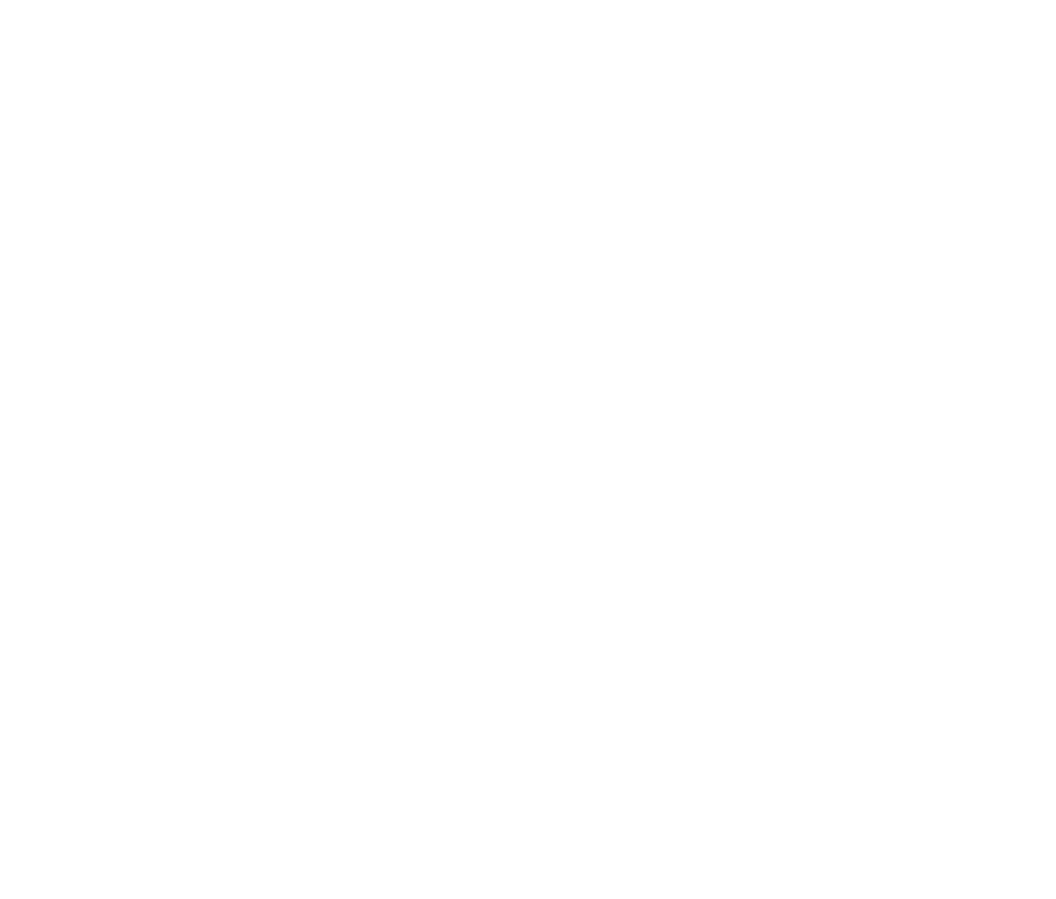
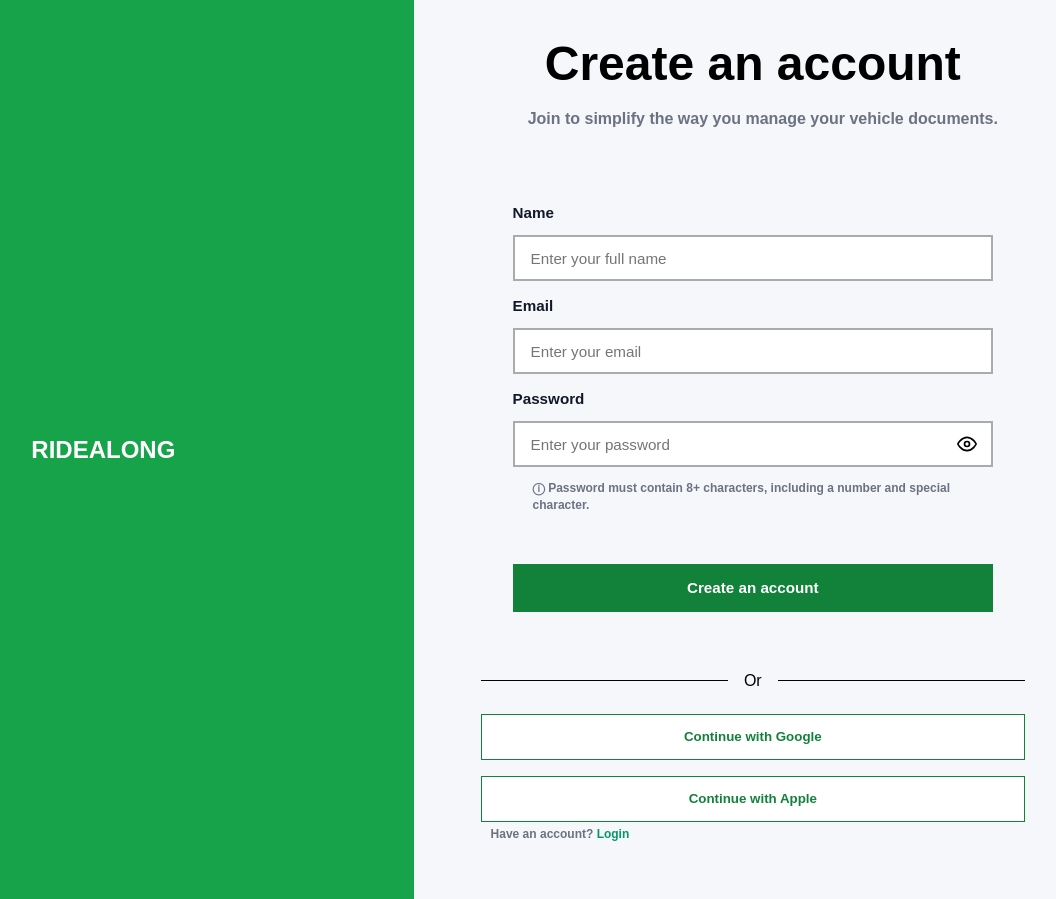
Before and after one commit to ebiseni/RideAlong, a React (Vite) app in the folder frontend/: page /register in a window 1280 px wide. Before the commit this address had no page. Shown: the whole page, without its empty margins (207-1263 px from the left). Before the commit the page ends 800 px from the top, so only its background shows below. Built offline with nearby package versions, Linux system fonts and the light colour scheme; no server answers.

Commit message:
changes in login and register

```diff
--- a/frontend/src/app/routes.tsx
+++ b/frontend/src/app/routes.tsx
@@ -1,10 +1,13 @@
-import { Routes, Route } from "react-router-dom";
+import { Routes, Route, Navigate } from "react-router-dom";
 import LoginPage from "../pages/auth/LoginPage";
+import RegisterPage from "../pages/auth/RegisterPage";
 
 export default function AppRoutes() {
   return (
     <Routes>
+      <Route path="/" element={<Navigate to="/login" replace />} />
       <Route path="/login" element={<LoginPage />} />
+      <Route path="/register" element={<RegisterPage />} />
     </Routes>
   );
 }
--- a/frontend/src/index.css
+++ b/frontend/src/index.css
@@ -2,6 +2,7 @@
   margin: 0;
   padding: 0;
   box-sizing: border-box;
+  font-family: sans-serif;
 }
 
 html,
--- a/frontend/src/pages/auth/LoginPage.tsx
+++ b/frontend/src/pages/auth/LoginPage.tsx
@@ -1,7 +1,8 @@
 import { useState } from "react";
 import { useNavigate } from "react-router-dom";
 import "../../styles/pages/auth/LoginPage.css";
-import eyeIcon from "../../assets/eyeIcon.png";
+import eyeIcon from "../../assets/eyeIcon.svg";
+import eyeOffIcon from "../../assets/eyeOffIcon.svg";
 
 
 export default function LoginPage() {
@@ -47,27 +48,34 @@
                     placeholder="Enter your email"
                     value={formData.email}
                     onChange={handleChanges}
+                    autoComplete="email"
+                    required
                     />
 
                     <label htmlFor="">Password</label>
-                    <div className="login-password">
+                    <div className="input-wrapper">
                          <input
                     className="form-input"
-                    type="text"
+                    type={showPassword ? "text" : "password"}
                     name="password"
                     placeholder="Enter your password"
                     value={formData.password}
                     onChange={handleChanges}
+                    autoComplete="new-password"
+                    required
                     />
-                    <div
-                 className="eye-btn" onClick={() => setShowPassword(!showPassword)}>
+                    <button
+                    type="button"
+                    className="eye-button"
+                    onClick={() => setShowPassword(!showPassword)}
+                    aria-label={showPassword ? "Hide password" : "Show password"}
+                    >
                     {showPassword ? (
-                        <img src={eyeIcon} alt="" />
+                        <img src={eyeOffIcon} alt="Hide password" style={{ width: '20px', height: '20px' }} />
                     ):(
-                        <img src={eyeIcon} alt="" />
-
+                        <img src={eyeIcon} alt="Show password" style={{ width: '20px', height: '20px' }} />
                     )}
-                 </div>
+                 </button>
 
                     </div>
 
--- a/frontend/src/pages/auth/RegisterPage.tsx
+++ b/frontend/src/pages/auth/RegisterPage.tsx
@@ -1,5 +1,7 @@
 import {useState} from 'react'
 import '../../styles/pages/auth/RegisterPage.css'
+import eyeIcon from '../../assets/eyeIcon.svg'
+import eyeOffIcon from '../../assets/eyeOffIcon.svg'
 
 const API_URL = import.meta.env.VITE_API_URL || ''
 
@@ -63,8 +65,10 @@
 
       {/* RIGHT: Form */}
       <div className="form-container">
-          <h2 className="form-text1">Create an account</h2>
-          <p className="form-text2">
+          <h2 className="form-text1" style={{ fontSize: '3rem' }}>
+            Create an account
+          </h2>
+          <p className="form-text2" style={{ fontSize: '1rem', marginTop: '20px' }}>
             Join to simplify the way you manage your vehicle documents.
           </p>
 
@@ -118,7 +122,7 @@
                   className="eye-button"
                   aria-label={showPass ? "Hide password" : "Show password"}
                 >
-                  {showPass ? "👁" : "👁"}
+                  {showPass ? <img src={eyeOffIcon} alt="Hide password" style={{ width: '20px', height: '20px' }} /> : <img src={eyeIcon} alt="Show password" style={{ width: '20px', height: '20px' }} />}
                 </button>
               </div>
               <p className="field-help">
@@ -133,7 +137,7 @@
 
           <div className="divider-row">
             <div className="divider-line"></div>
-            <span className="divider-text">or</span>
+            <span className="divider-text">Or</span>
             <div className="divider-line"></div>
           </div>
 
--- a/frontend/src/styles/pages/auth/LoginPage.css
+++ b/frontend/src/styles/pages/auth/LoginPage.css
@@ -31,13 +31,13 @@
   justify-content: center;
   background-color: white;
 }
-
+/*
 .form-container {
   width: 100%;
-  max-width: 400px;
+  max-width: 500px;
   padding: 40px 24px;
   justify-content: center;
-}
+} */
 
 .form-container h2{
   font-weight: 700;
@@ -73,7 +73,30 @@
   box-sizing: border-box;
 }
 
+.input-wrapper {
+  position: relative;
+  width: 100%;
+}
 
+.eye-button {
+  position: absolute;
+  right: 1rem;
+  top: 50%;
+  transform: translateY(-50%);
+  background: transparent;
+  border: none;
+  cursor: pointer;
+  font-size: 1.1rem;
+  color: #6b7280;
+  padding: 0;
+  display: flex;
+  align-items: center;
+  justify-content: center;
+}
+
+.eye-button:hover {
+  color: #111827;
+}
 
 .form-input:focus {
   outline: none;
--- a/frontend/src/styles/pages/auth/RegisterPage.css
+++ b/frontend/src/styles/pages/auth/RegisterPage.css
@@ -4,11 +4,11 @@
     width: 100%;
     min-height: 100svh;
     background: #f5f7fb;
+    gap:19px;
 }
 
 .form-container {
     min-height: 100svh;
-    width: 50%;
     padding: 40px 48px;
     box-sizing: border-box;
     display: flex;
@@ -20,7 +20,7 @@
 
 .form-container > * {
     width: 100%;
-    max-width: 470px;
+    min-width: 500px;
 }
 
 .form-card {
@@ -59,8 +59,7 @@
 .field-row input {
     width: 100%;
     min-height: 46px;
-    border: 1px solid #d1d5db;
-    border-radius: 12px;
+    border: 2px solid #a9abad;
     padding: 0 1rem;
     font-size: 0.95rem;
     color: #111827;
@@ -102,8 +101,7 @@
     width: 100%;
     min-height: 48px;
     border: none;
-    border-radius: 12px;
-    background: #059669;
+    background: #12823B;
     color: white;
     font-weight: 700;
     font-size: 0.95rem;
@@ -130,14 +128,13 @@
 .divider-line {
     flex: 1;
     height: 1px;
-    background: #d1d5db;
+    background: #030303;
 }
 
 .divider-text {
-    color: #6b7280;
-    font-size: 0.85rem;
-    text-transform: uppercase;
-    letter-spacing: 0.12em;
+    color: black;
+    font-size: 1rem;
+    /* letter-spacing: 0.12em; */
 }
 
 .social-buttons {
@@ -148,10 +145,9 @@
 .secondary-button {
     width: 100%;
     min-height: 46px;
-    border: 1px solid #d1d5db;
-    border-radius: 12px;
+    border: 1px solid #12823B;
     background: white;
-    color: #111827;
+    color: #12823B;
     font-weight: 600;
     cursor: pointer;
 }
@@ -161,8 +157,8 @@
 }
 
 .login-text {
-    color: #6b7280;
-    text-align: center;
+    color: #080808;
+    text-align:left;
     margin-top: 1.5rem;
 }
 
@@ -198,9 +194,8 @@
 }
 
 .form-text1 {
-    font-weight: 700;
+    font-weight: 900;
     font-style: bold;
-    font-size: 1.5rem;
     line-height: 100%;
     letter-spacing: 0;
     color: black;
@@ -211,7 +206,6 @@
 .form-text2 {
     font-weight: 600;
     font-style: semibold;
-    font-size: 1rem;
     line-height: 1.4;
     letter-spacing: 0;
     color: rgba(107, 114, 128, 1);
```
Also changed, not shown: frontend/src/vite-env.d.ts (added, +17 -0 lines), frontend/src/assets/eyeIcon.svg (added), frontend/src/assets/eyeOffIcon.svg (added).
